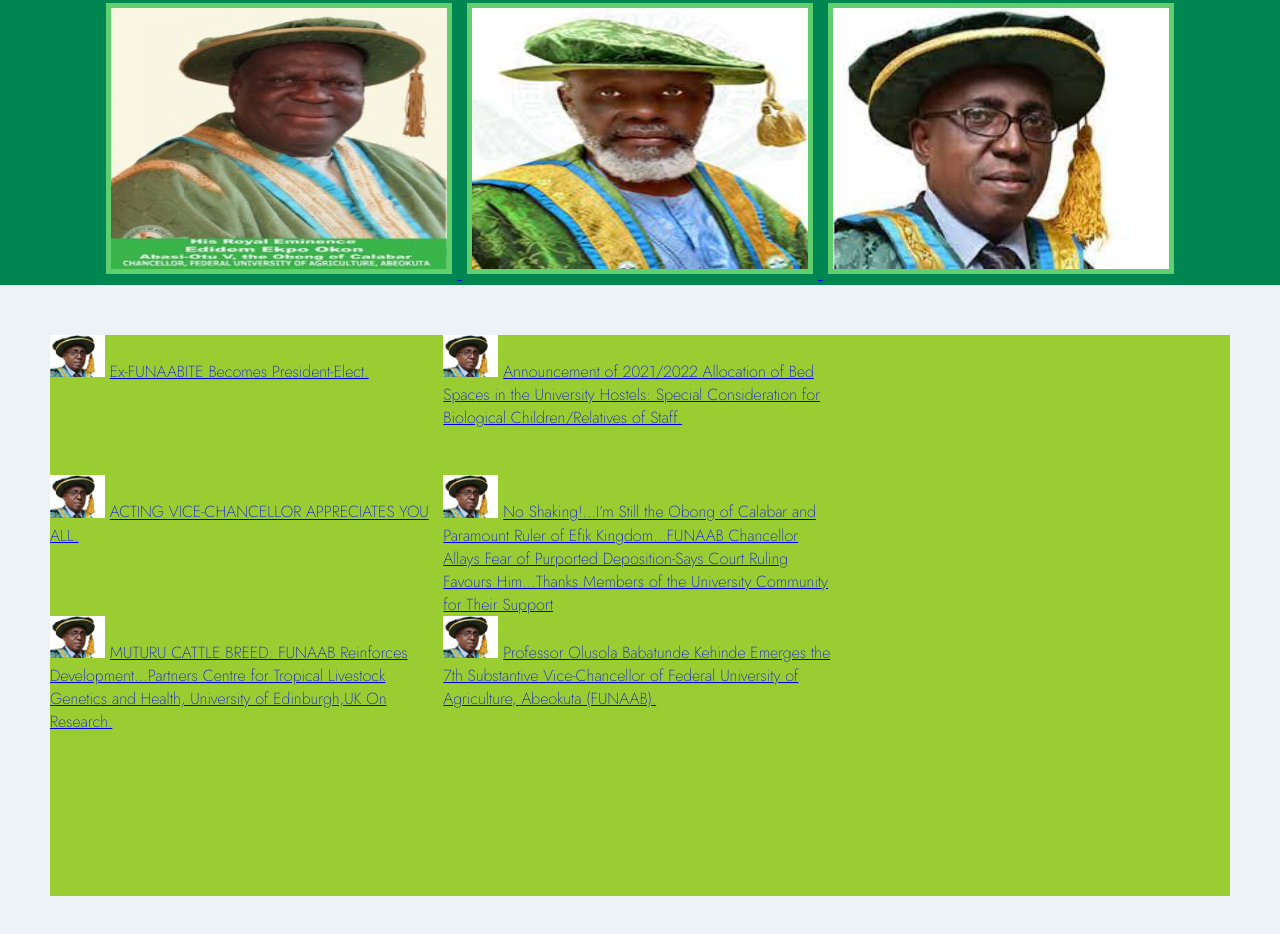
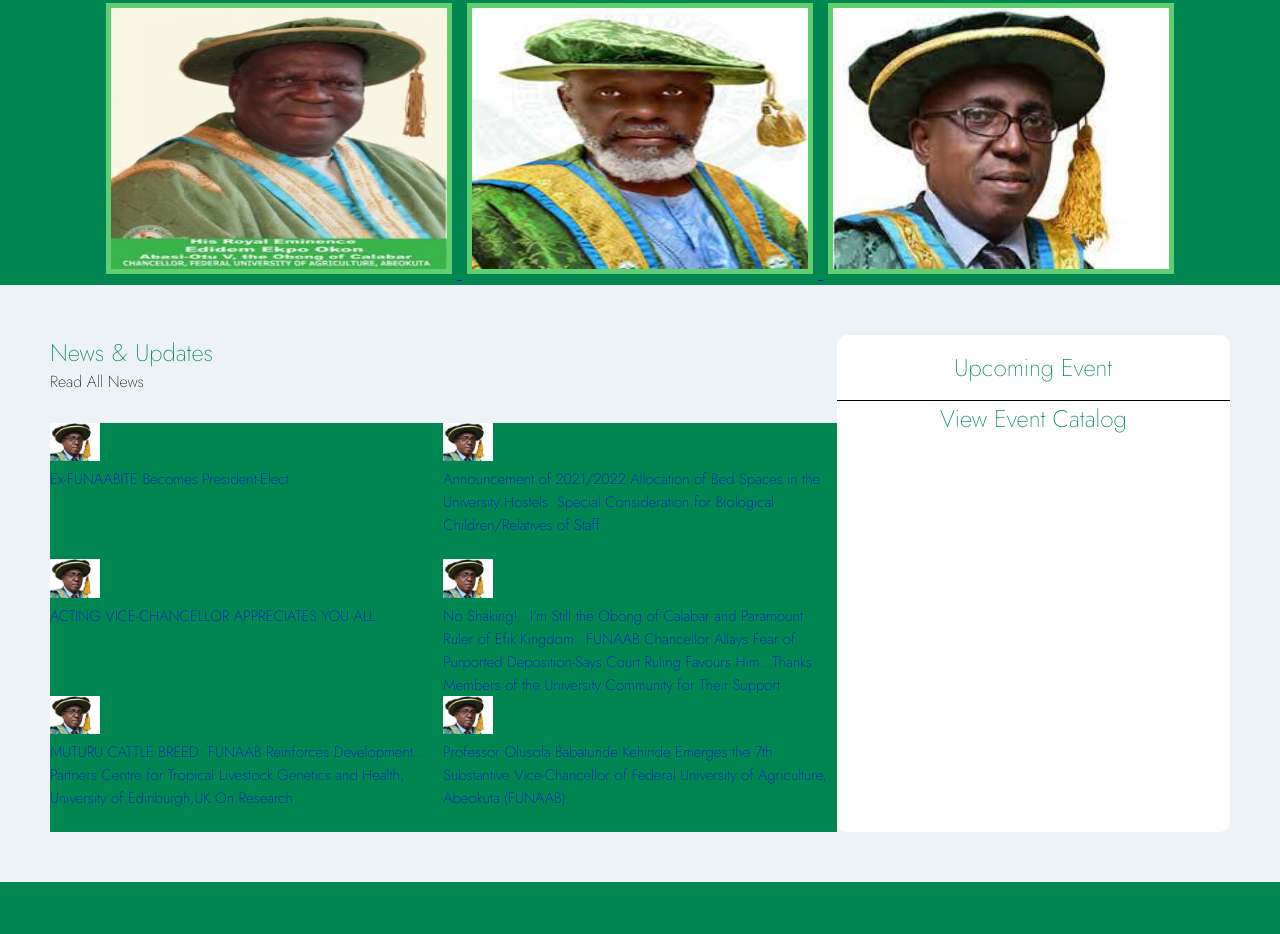
Before and after one commit to magni5scent/Funaab-Portal, a plain HTML site: page index.html in a window 1280 px wide. Shown: the part 811-1745 px from the top of the page. After the commit the page ends 1693 px from the top, so only its background shows below. Drawn offline with Linux system fonts and the light colour scheme.

Commit message:
done with css

```diff
--- a/index.css
+++ b/index.css
@@ -498,51 +498,72 @@ body {
 
 /* news part */
 
-.news {
-   display: flex;
-
-   /* grid-template-columns: repeat(2, 1fr); */
-}
 
 #updates {
    background: #EDF2F7;
    padding: 50px;
 }
 
-.newsUpdates {
-   margin-bottom: 25px;
-   font-size: 16px;
+.collections {
+   display: grid;
+   grid-template-columns: 2fr 1fr;
 }
 
-.alll{
-   font-weight: bold;
-   color: #18be7c;
-   font-size: 22px;
+.newnews {
+   grid-row-start: 1;
+   grid-row: span 8;
+   background: white;
+   border: none;
+   border-radius: 10px;
+   text-align: center;
+   box-shadow: rgba(0, 0, 0 .1);
 }
 
-.collections{
-   background: yellowgreen;
+.newnews .newupcomingtwo {
+   color: #008751;
+   font-size: 24px;
+   margin-top: 20px;
+}
+
+.newupcoming{
+   border-bottom: 1px solid black;
+   margin-top: 15px;
+   padding-bottom: 15px;
+   color: #008751;
+   font-size: 24px;
+}
+
+
+
+.updatee {
+   color: #008751;
+   font-size: 24px;
+}
+
+.allnews{
+   margin-bottom: 30px;
+}
+
+#newroll {
+   background: blue;
    display: grid;
-   grid-template-columns: repeat(3, 1fr);
-   grid-template-rows: repeat(4, 1fr);
+   grid-column: 2fr 1fr;
+}
+
+
+.news {
+   display: grid;
+   grid-template-columns: repeat(2, 1fr);
+   grid-template-rows: repeat(3, 1fr);
+   background: #008751;
+}
+
+.newtexts > a {
+   text-decoration: none;
+   font-size: 15px;
+   gap: 5px;
 }
 
 .proff {
-   width: 55px;
+   width: 50px;
 }
-
-.upcoming {
-   grid-row: span 3;
-   border: none;
-   background: white;
-   box-shadow: silver;
-   margin-left: auto;
-}
-
-.newstwo {
-   grid-column: 1;
-}
-
-.newsfive {
-   grid-column: 1/2;
-}
--- a/index.html
+++ b/index.html
@@ -214,41 +214,65 @@
          </div>
 
          <div id="updates">
-            <div class="news">
+            <div class="collections">
 
+               <div class="allnews">
+                  <div class="updatee">News & Updates</div>
+                  Read All News
+               </div>
 
+               <div class="newnews">
+                  <div class="newupcoming">
+                     Upcoming Event
+                  </div>
+                     <span class="newupcomingtwo">
+                        View Event Catalog
+                     </span>
+               </div>
 
-               <div class="collections">
+               <div class="news">
                   <div class="newsOne">
                      <img src="images/prof.jpg" alt="" class="proff">
-                     <a href="https://unaab.com">Ex-FUNAABITE Becomes President-Elect.</a>
+                     <div class="newtexts">
+                        <a href="https://unaab.com">Ex-FUNAABITE Becomes President-Elect.</a>
+                     </div>
                   </div>
 
                   <div class="newsOne">
                      <img src="images/prof.jpg" alt="" class="proff">
-                     <a href="https://unaab.com">Announcement of 2021/2022 Allocation of Bed Spaces in the University Hostels: Special Consideration for Biological Children/Relatives of Staff.</a>
+                     <div class="newtexts">
+                        <a href="https://unaab.com">Announcement of 2021/2022 Allocation of Bed Spaces in the University Hostels: Special Consideration for Biological Children/Relatives of Staff.</a>
+                     </div>
                   </div>
 
                   <div class="newstwo">
                      <img src="images/prof.jpg" alt="" class="proff">
-                     <a href="https://unaab.com">ACTING VICE-CHANCELLOR APPRECIATES YOU ALL.</a>
+                     <div class="newtexts">
+                        <a href="https://unaab.com">ACTING VICE-CHANCELLOR APPRECIATES YOU ALL.</a>
+                     </div>
                   </div>
 
                   <div class="newsthree">
                      <img src="images/prof.jpg" alt="" class="proff">
-                     <a href="https://unaab.com">No Shaking!…I’m Still the Obong of Calabar and Paramount Ruler of Efik Kingdom…FUNAAB Chancellor Allays Fear of Purported Deposition-Says Court Ruling Favours Him…Thanks Members of the University Community for Their Support</a>
+                     <div class="newtexts">
+                        <a href="https://unaab.com">No Shaking!…I’m Still the Obong of Calabar and Paramount Ruler of Efik Kingdom…FUNAAB Chancellor Allays Fear of Purported Deposition-Says Court Ruling Favours Him…Thanks Members of the University Community for Their Support</a>
+                     </div>
                   </div>
 
                   <div class="newsfive">
                      <img src="images/prof.jpg" alt="" class="proff">
-                     <a href="https://unaab.com">MUTURU CATTLE BREED: FUNAAB Reinforces Development…Partners Centre for Tropical Livestock Genetics and Health, University of Edinburgh,UK On Research.</a>
+                     <div class="newtexts">
+                        <a href="https://unaab.com">MUTURU CATTLE BREED: FUNAAB Reinforces Development…Partners Centre for Tropical Livestock Genetics and Health, University of Edinburgh,UK On Research.</a>
+                     </div>
                   </div>
 
                   <div class="newssix">
                      <img src="images/prof.jpg" alt="" class="proff">
-                     <a href="https://unaab.com">Professor Olusola Babatunde Kehinde Emerges the 7th Substantive Vice-Chancellor of Federal University of Agriculture, Abeokuta (FUNAAB).</a>
+                     <div class="newtexts">
+                        <a href="https://unaab.com">Professor Olusola Babatunde Kehinde Emerges the 7th Substantive Vice-Chancellor of Federal University of Agriculture, Abeokuta (FUNAAB).</a>
+                     </div>
                   </div>
-            </div>
+               </div>
          </div>
       </div>
    </content>
```
